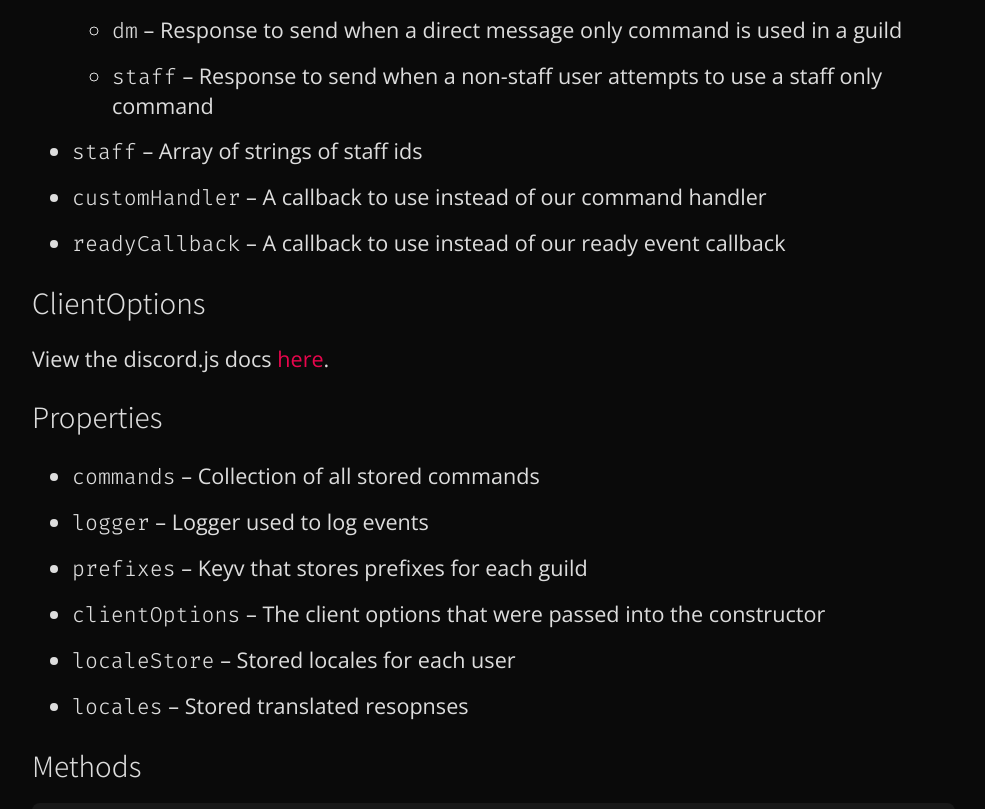
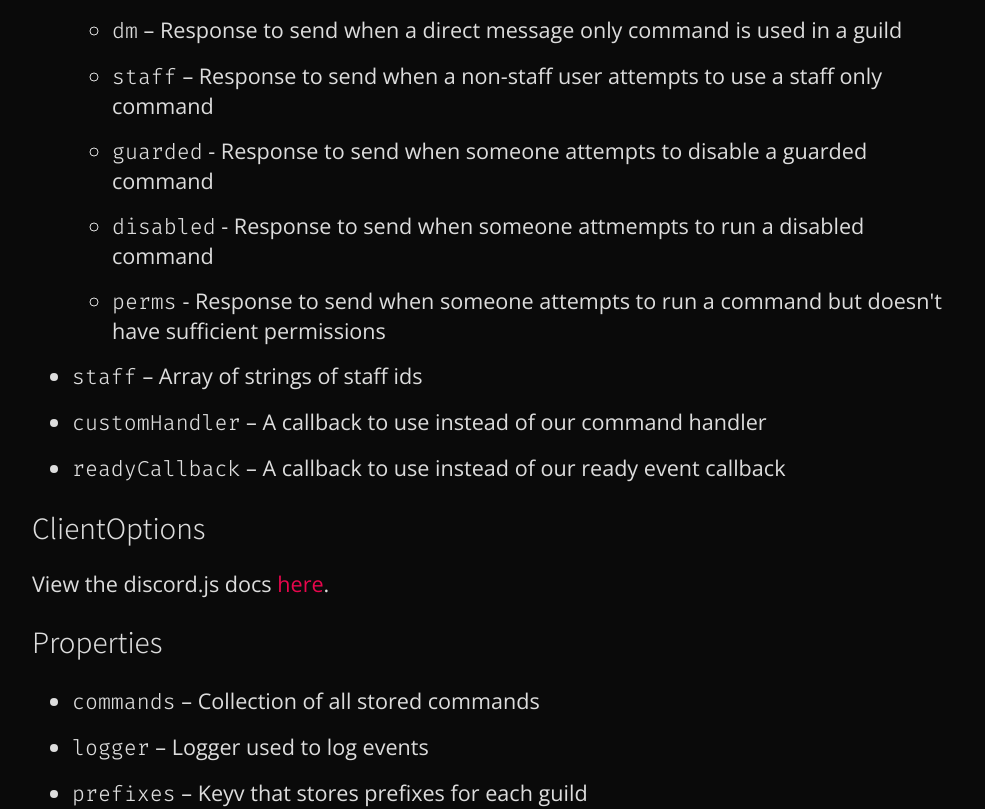
Before and after one commit to aero-ware/aeroclient, a React (Create React App) app: page / in a window 1280 px wide. Shown: the part 3103-3912 px from the top of the page, without its empty margins (293-1278 px from the left). Built offline with nearby package versions, Linux system fonts and the light colour scheme.

Commit message:
minor fixes, adding new stuff

```diff
--- a/src/App.tsx
+++ b/src/App.tsx
@@ -276,6 +276,15 @@ new AeroClient(clientOptions, options);
                                     <li>
                                         <code>staff</code> – Response to send when a non-staff user attempts to use a staff only command
                                     </li>
+                                    <li>
+                                        <code>guarded</code> - Response to send when someone attempts to disable a guarded command
+                                    </li>
+                                    <li>
+                                        <code>disabled</code> - Response to send when someone attmempts to run a disabled command
+                                    </li>
+                                    <li>
+                                        <code>perms</code> - Response to send when someone attempts to run a command but doesn't have sufficient permissions
+                                    </li>
                                 </ul>
                                 <li>
                                     <code>staff</code> – Array of strings of staff ids
@@ -469,6 +478,12 @@ client.use(({ message }, next) => {
                                 <li>
                                     <code>hidden</code> – If the command should be hidden from the default help command
                                 </li>
+                                <li>
+                                    <code>guarded</code> - If the command should be protected from being disabled
+                                </li>
+                                <li>
+                                    <code>permissions</code> - Array of <a href="https://discord.js.org/#/docs/main/stable/class/Permissions?scrollTo=s-FLAGS">PermissionString</a> that contains the required permissions to run this command. Not checked if command is run in DMs.
+                                </li>
                             </ul>
                             <h4>Methods</h4>
                             <pre>
@@ -549,7 +564,7 @@ module.exports = {
 }
 `}</code>
                             </pre>
-                            <p>There are three properties. The name, whether if should execute once, and finally, the callback to execute.</p>
+                            <p>There are three properties. The name, whether it should execute once or every time it is emitted, and finally, the callback to execute.</p>
                             <h4 id="messages">Messages</h4>
                             <p>AeroClient allows you to configure response messages with a JSON file.</p>
                             <p>
@@ -564,6 +579,8 @@ module.exports = {
                                 For example, a JSON file with French translations would be named <code>fr.json</code>.
                                 <br />
                                 AeroClient will automatically load all support locales if you add the <code>languagesPath</code> option.
+                                <br />
+                                AeroClient supports the following locales: <code>ar, en, fr, zh, de, pt, ru, es</code>
                             </p>
                             <h3 id="logger">Logger</h3>
                             <p>
@@ -576,9 +593,9 @@ module.exports = {
                                 <code>{`\
 new Logger(header, showFlags)
 `}</code>
-                                <span className="red">@param</span> <code>header</code> – Custom header for the logger. Defaults to <code>logger</code>.
+                            </pre>
+                                <span className="red">@param</span> <code>header</code> – Custom header for the logger. Defaults to <code>logger</code>.<br />
                                 <span className="red">@param</span> <code>showFlags</code> – Flag to show flags or not.
-                            </pre>
                             <h4 id="logger-methods">Methods</h4>
                             <pre>
                                 <code>{`\
```
